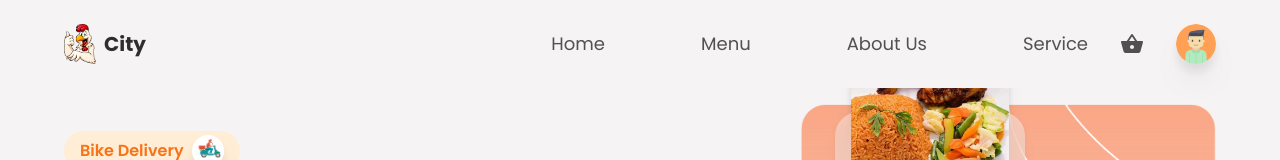
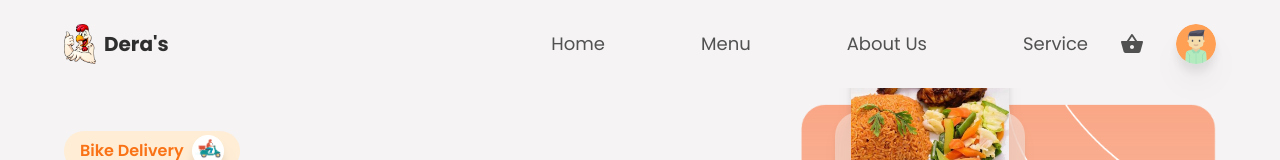
Before and after one commit to peterdtitan/deras-kitchen, a React (Create React App) app: page / in a window 1280 px wide. Shown: the top 160 px of the page. Built offline with nearby package versions, Linux system fonts and the light colour scheme; no server answers; the database is empty.

Commit message:
Fix errors

```diff
--- a/public/index.html
+++ b/public/index.html
@@ -13,7 +13,7 @@
 
     <link rel="manifest" href="%PUBLIC_URL%/manifest.json" />
 
-    <title>React App</title>
+    <title>Dera's Kitchen</title>
   </head>
   <body>
     <noscript>You need to enable JavaScript to run this app.</noscript>
--- a/src/components/Header.jsx
+++ b/src/components/Header.jsx
@@ -57,7 +57,7 @@ const Header = () => {
       <div className="hidden md:flex w-full h-full items-center justify-between">
         <Link to={"/"} className="flex items-center gap-2">
           <img src={Logo} className="w-8 object-cover" alt="logo" />
-          <p className="text-headingColor text-xl font-bold"> City</p>
+          <p className="text-headingColor text-xl font-bold"> Dera's</p>
         </Link>
 
         <div className="flex items-center gap-8">
@@ -110,7 +110,7 @@ const Header = () => {
                 exit={{ opacity: 0, scale: 0.6 }}
                 className="w-40 bg-gray-50 shadow-xl rounded-lg flex flex-col absolute top-12 right-0"
               >
-                {user && user.email === "vetrivel.galaxy@gmail.com" && (
+                {user && user.email === "peterdtitan@gmail.com" && (
                   <Link to={"/createItem"}>
                     <p
                       className="px-4 py-2 flex items-center gap-3 cursor-pointer hover:bg-slate-100 transition-all duration-100 ease-in-out text-textColor text-base"
```
